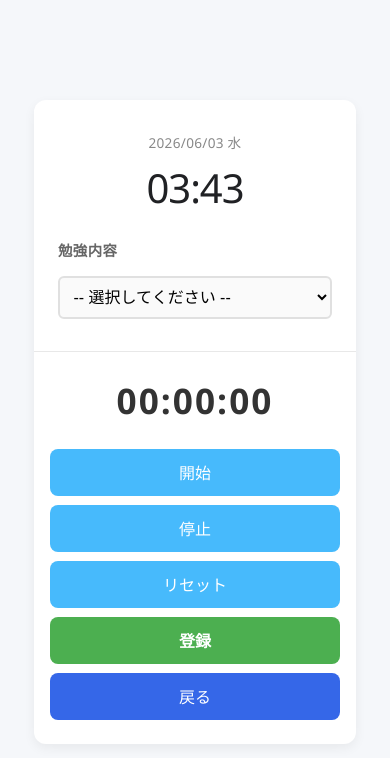
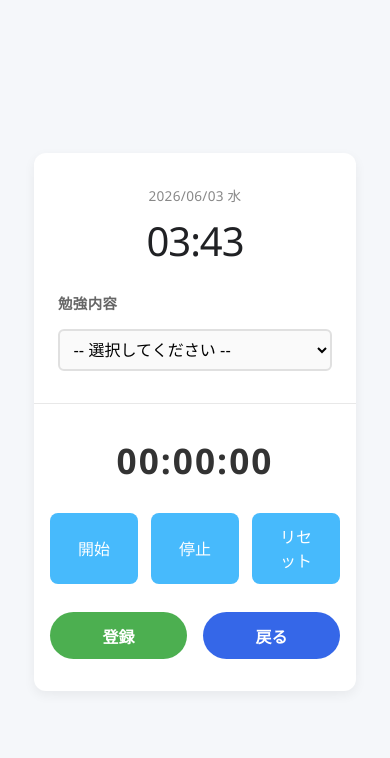
Before and after one commit to salmon-basil/t4_manage_dev, a plain HTML site: page app/frontend/src/View/HTML/timerPage.html in a window 390 px wide. Drawn offline with Linux system fonts and the light colour scheme.

Commit message:
debug timer

```diff
--- a/app/frontend/src/Controllers/Timer.js
+++ b/app/frontend/src/Controllers/Timer.js
@@ -27,6 +27,10 @@ function sendStudyTime() {
 
     // 学習時間（ミリ秒を分に変換）
     const durationMinutes = Math.floor(elapsedTime / 60000);
+    if (durationMinutes === 0) {
+        alert('勉強時間が１分未満のため登録できません');
+        return;
+    }
 
     // データベースに送信するデータ
     const submitData = {
--- a/app/frontend/src/View/CSS/timer.css
+++ b/app/frontend/src/View/CSS/timer.css
@@ -92,16 +92,15 @@ body {
 /* タイマー本体 */
 .timer {
     background: transparent;
-    padding: 2rem;
+    padding: 2rem 1rem;
     border-radius: 0;
     box-shadow: none;
     text-align: center;
     width: 100%;
     box-sizing: border-box;
-    display: flex;
-    flex-wrap: wrap;
-    justify-content: center;
-    gap: 0.8rem;
+    display: grid;
+    grid-template-columns: repeat(3, 1fr);
+    gap: 0.8em;
 }
 
 /* 時間表示 */
@@ -110,8 +109,7 @@ body {
     margin-bottom: 1.5rem;
     letter-spacing: 2px;
     color: #333;
-    width: 100%;
-    order: -1;
+    grid-column: 1 / -1;
 }
 
 /* ボタン共通 */
@@ -126,20 +124,35 @@ button {
     font-weight: 500;
     cursor: pointer;
     transition: all 0.3s ease;
-    flex: 1 1 calc(50% - 0.5rem);
-    min-width: 100px;
+}
+
+.timer button {
+    width: 100%;
+}
+
+.action-buttons button,
+.action-buttons .back-button {
+    min-width: 120px;
+}
+
+.action-buttons {
+    display: flex;
+    justify-content: center;
+    gap: 1rem;
+    margin-top: 1rem;
+    grid-column: 1 / -1;
 }
 
 .back-button {
-    display: block;
+    display: inline-flex;
+    align-items: center;
+    justify-content: center;
     padding: 0.7rem 1.5rem;
-    border-radius: 8px;
+    border-radius: 999px;
     background-color: #3567e8;
     color: white;
     text-decoration: none;
-    font-weight: 500;
-    flex: 1 1 calc(50% - 0.5rem);
-    min-width: 100px;
+    font-weight: 600;
     transition: all 0.3s ease;
     cursor: pointer;
 }
@@ -148,10 +161,6 @@ button {
     background-color: #244ab5;
     transform: scale(1.05);
     box-shadow: 0 4px 12px rgba(53, 103, 232, 0.3);
-}
-
-.back-button:active {
-    transform: scale(0.98);
 }
 
 /* ホバー */
@@ -170,6 +179,7 @@ button:active {
 #send {
     background-color: #4caf50;
     font-weight: 600;
+    border-radius: 999px;
 }
 
 #send:hover {
@@ -197,19 +207,13 @@ button:active {
 
     .clock-time {
         font-size: 2.5rem;
-    }
-
-    .timer {
-        padding: 1.5rem 1rem;
-        gap: 0.6rem;
+        grid-template-columns: 1fr;
     }
 
     #time {
         font-size: 2.2rem;
         margin-bottom: 1rem;
     }
-
-    button,
     .back-button {
         flex: 1 1 100%;
         min-width: auto;
--- a/app/frontend/src/View/HTML/timerPage.html
+++ b/app/frontend/src/View/HTML/timerPage.html
@@ -11,14 +11,16 @@
 
     <body>
         <div class="content">
+            <form id="studyForm">
                 <div class="info">
                     <div class="clock-widget">
-                    <p id="currentDate" class="clock-date">2026/06/03(水)</p>
-                    <p id="currentTime" class="clock-time">00:00</p>
+                        <p id="currentDate" class="clock-date">2000/01/01 日</p>
+                        <p id="currentTime" class="clock-time">10:20</p>
                     </div>
+
                     <div class="tag-section">
                         <h3>勉強内容</h3>
-                    <select id="studyTag">
+                        <select id="studyTag" name="studyTag" required>
                             <option value="">-- 選択してください --</option>
                             <option value="数学">数学</option>
                             <option value="英語">英語</option>
@@ -30,14 +32,19 @@
                         </select>
                     </div>
                 </div>
+
                 <div class="timer">
                     <h1 id="time">00:00:00</h1>
-                <button id="start">開始</button>
-                <button id="stop">停止</button>
-                <button id="reset">リセット</button>
-                <button id="send">登録</button>
-                <a class="back-button" href="./homePage.html"> 戻る </a>
+                    <button type="button" id="start">開始</button>
+                    <button type="button" id="stop">停止</button>
+                    <button type="button" id="reset">リセット</button>
+
+                    <div class="action-buttons">
+                        <button type="submit" id="send">登録</button>
+                        <a class="back-button" href="./homePage.html">戻る</a>
                     </div>
+                </div>
+            </form>
         </div>
 
         <script src="../../Controllers/Timer.js"></script>
--- a/app/frontend/src/View/js/timerSystem.js
+++ b/app/frontend/src/View/js/timerSystem.js
@@ -57,6 +57,7 @@ document.getElementById('start').onclick = () => {
         startTime = Date.now(); // 開始時刻を記録
         timerInterval = setInterval(updateTime, 1000); // 1秒ごとに表示更新
         isRunning = true;
+        saveState();
     }
 };
 
@@ -66,6 +67,7 @@ document.getElementById('stop').onclick = () => {
         clearInterval(timerInterval); // タイマーを停止
         elapsedTime += Date.now() - startTime; // 経過時間を累積に追加
         isRunning = false;
+        saveState();
     }
 };
 
@@ -74,6 +76,7 @@ document.getElementById('reset').onclick = () => {
     clearInterval(timerInterval); // タイマーを停止
     elapsedTime = 0; // 累積時間をリセット
     isRunning = false;
+    localStorage.removeItem('timer');
     document.getElementById('time').textContent = '00:00:00'; // 表示をリセット
 };
 
@@ -86,3 +89,36 @@ window.addEventListener('DOMContentLoaded', () => {
     // 毎分、日付と時刻を更新
     setInterval(updateDateTime, 60000);
 });
+
+// ===== タブ切り替え時の自動停止・再開 =====
+document.addEventListener('visibilitychange', () => {
+    if (document.hidden) {
+        // タブ離脱 → 停止
+        if (isRunning) {
+            clearInterval(timerInterval);
+            elapsedTime += Date.now() - startTime;
+            isRunning = false;
+            saveState();
+        }
+    } else {
+        // タブ復帰 → 再開
+        if (!isRunning && elapsedTime > 0) {
+            startTime = Date.now();
+            timerInterval = setInterval(updateTime, 1000);
+            isRunning = true;
+            saveState();
+        }
+    }
+});
+
+// ===== ローカルストレージ保存 =====
+function saveState() {
+    localStorage.setItem(
+        'timer',
+        JSON.stringify({
+            startTime,
+            elapsedTime,
+            isRunning,
+        })
+    );
+}
```
Lines whose indentation alone changed are shown as unchanged.
